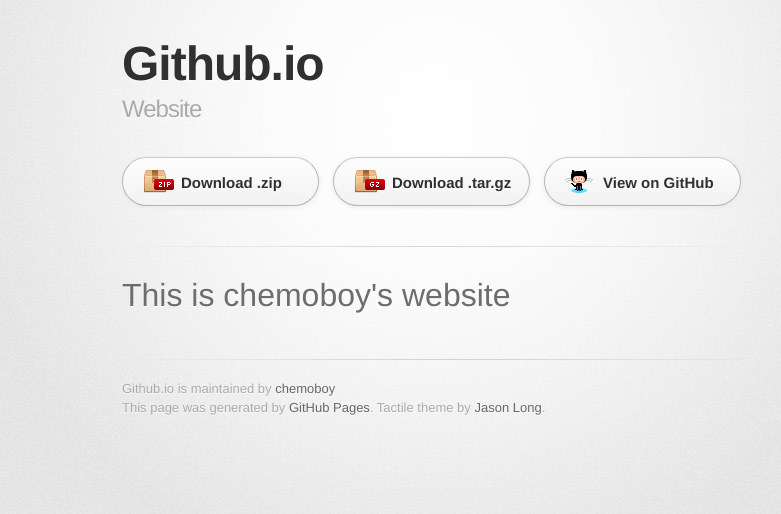
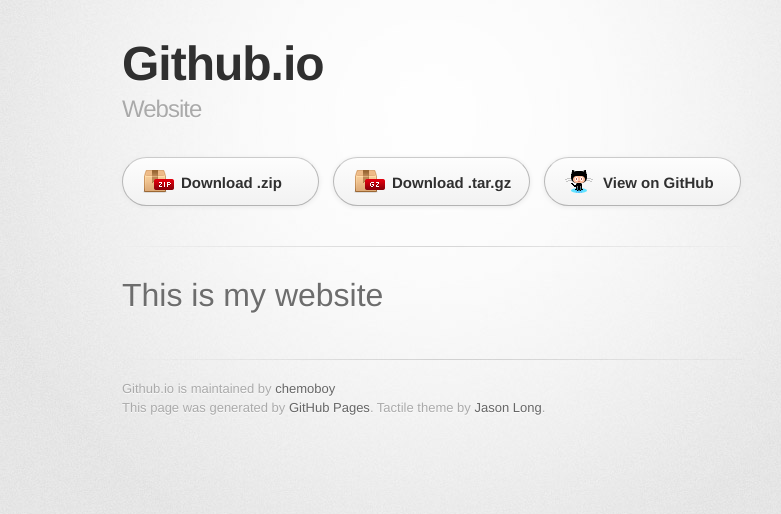
Before and after one commit to chemoboy/github.io, a plain HTML site: page index.html in a window 1280 px wide. Shown: the whole page, without its empty margins (208-989 px from the left). Drawn offline with Linux system fonts and the light colour scheme; a web font is replaced by a local one.

Commit message:
Update index.html

```diff
--- a/index.html
+++ b/index.html
@@ -32,7 +32,7 @@
 
         <section id="main_content">
           <h1>
-<a name="this-is-my-website" class="anchor" href="#this-is-chemoboys-website"><span class="octicon octicon-link"></span></a>This is chemoboy's website</h1>
+<a name="this-is-my-website" class="anchor" href="#this-is-chemoboys-website"><span class="octicon octicon-link"></span></a>This is my website</h1>
         </section>
 
         <footer>
```
